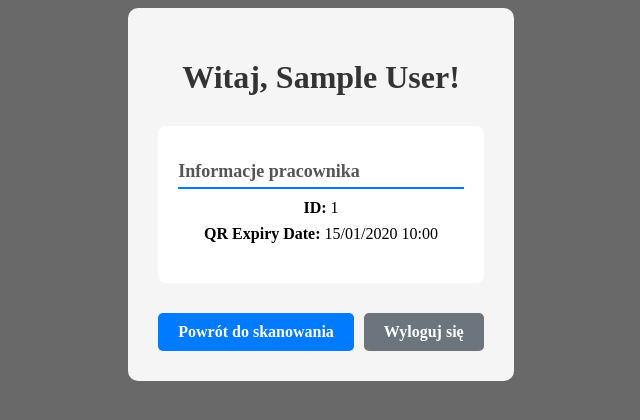
After one commit to 9vcxz/IO2025, a Django app: page /employee/1/ in a window 1280 px wide. The commit adds this page. Shown: the top 420 px of the page, without its empty margins (319-959 px from the left). Run offline with Django 5.2, Linux system fonts and the light colour scheme; tables that the repository leaves empty hold one stand-in row (values such as "Sample post"); data that the repository does not hold is empty.

Commit message:
Dodanie automatycznego skanowania twarzy, oraz panelu pracownika

```diff
--- /dev/null
+++ b/core/templates/core/employee_panel.html
@@ -0,0 +1,115 @@
+{% extends 'layout_employee.html' %}
+
+{% block current_employee %}
+<div class="employee-panel">
+    <h1>Witaj, {{ employee.first_name }} {{ employee.last_name }}!</h1>
+
+    <div class="employee-info">
+        <div class="info-section">
+            <h2>Informacje pracownika</h2>
+            <p><strong>ID:</strong> {{ employee.id }}</p>
+            <p><strong>QR Expiry Date:</strong> {{ employee.qr_expires_at|date:"d/m/Y H:i" }}</p>
+        </div>
+
+        {% if employee.photos.all %}
+        <div class="info-section">
+            <h2>Zdjęcie profilowe</h2>
+            <div class="employee-photo">
+                <img src="{{ employee.photos.first.image.url }}" alt="Zdjęcie pracownika" width="150">
+            </div>
+        </div>
+        {% endif %}
+    </div>
+
+    <div class="actions">
+        <a href="/scan/" class="btn btn-primary">Powrót do skanowania</a>
+        <a href="/admin/logout/" class="btn btn-secondary">Wyloguj się</a>
+    </div>
+</div>
+
+<style>
+    .employee-panel {
+        max-width: 600px;
+        margin: 0 auto;
+        padding: 30px;
+        background: #f5f5f5;
+        border-radius: 10px;
+    }
+
+    .employee-panel h1 {
+        color: #333;
+        margin-bottom: 30px;
+        text-align: center;
+    }
+
+    .employee-info {
+        background: white;
+        padding: 20px;
+        border-radius: 8px;
+        margin-bottom: 30px;
+    }
+
+    .info-section {
+        margin-bottom: 20px;
+    }
+
+    .info-section h2 {
+        color: #555;
+        font-size: 18px;
+        margin-bottom: 10px;
+        border-bottom: 2px solid #007bff;
+        padding-bottom: 5px;
+    }
+
+    .info-section p {
+        margin: 8px 0;
+        font-size: 16px;
+    }
+
+    .employee-photo {
+        text-align: center;
+        margin: 15px 0;
+    }
+
+    .employee-photo img {
+        border-radius: 8px;
+        border: 2px solid #ddd;
+        max-width: 100%;
+    }
+
+    .actions {
+        display: flex;
+        gap: 10px;
+        justify-content: center;
+    }
+
+    .btn {
+        padding: 10px 20px;
+        border-radius: 5px;
+        text-decoration: none;
+        font-weight: bold;
+        cursor: pointer;
+        transition: all 0.3s ease;
+        border: none;
+        display: inline-block;
+    }
+
+    .btn-primary {
+        background-color: #007bff;
+        color: white;
+    }
+
+    .btn-primary:hover {
+        background-color: #0056b3;
+    }
+
+    .btn-secondary {
+        background-color: #6c757d;
+        color: white;
+    }
+
+    .btn-secondary:hover {
+        background-color: #545b62;
+    }
+</style>
+{% endblock %}
--- a/core/templates/core/scan_site.html
+++ b/core/templates/core/scan_site.html
@@ -2,8 +2,4 @@
 
 {% block current_employee %}
         <p id='scan_feedback'> Proszę pokazać posiadny QR kod</p>
-
-        <button type="button" id="send-pic-button" onclick="sendPhoto()">Send photo</button>
-        <button type="button" id="test-button">testing purposes</button>
-        {% comment %} <div id="reader" width="600px"></div> {% endcomment %}
 {% endblock %}
--- a/core/urls.py
+++ b/core/urls.py
@@ -3,4 +3,5 @@ from . import views
 
 urlpatterns = [
     path('scan/', views.scan_site),
+    path('employee/<int:employee_id>/', views.employee_panel, name='employee_panel'),
 ]
--- a/core/views.py
+++ b/core/views.py
@@ -1,4 +1,4 @@
-from django.shortcuts import render
+from django.shortcuts import render, redirect, get_object_or_404
 
 from rest_framework.views import APIView
 from rest_framework.response import Response
@@ -7,10 +7,17 @@ from rest_framework.permissions import AllowAny
 
 from .services.face_services import FaceService
 from .services.qr_services import QRCodeService
+from .models import Employee
 
 # Create your views here.
 def scan_site(request):
   return render(request, 'core/scan_site.html')
+
+
+def employee_panel(request, employee_id):
+  """Panel pracownika wyświetlany po pomyślnej weryfikacji"""
+  employee = get_object_or_404(Employee, id=employee_id)
+  return render(request, 'core/employee_panel.html', {'employee': employee})
 
 
 # TEMP
--- /dev/null
+++ b/templates/layout_employee.html
@@ -0,0 +1,16 @@
+<!DOCTYPE html>
+{% load static %}
+<html lang="en">
+<head>
+    <meta charset="UTF-8">
+    <meta name="viewport" content="width=device-width, initial-scale=1.0">
+    <title>Panel Pracownika</title>
+    <link rel="stylesheet" href="{% static 'css/style.css' %}">
+</head>
+<body>
+    <main>
+        {% block current_employee %}
+        {% endblock %}
+    </main>
+</body>
+</html>
```
Also changed, not shown: core/services/face_services.py (+2 -10 lines), static/js/main.js (+21 -28 lines).
